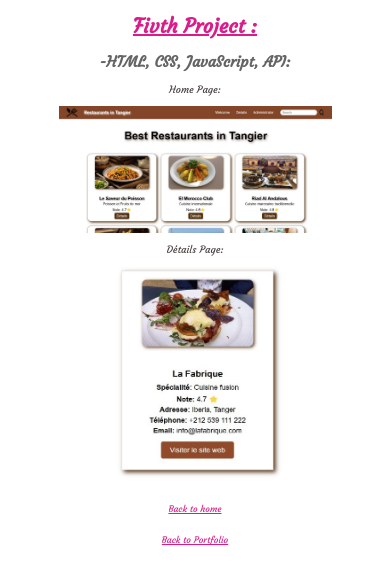
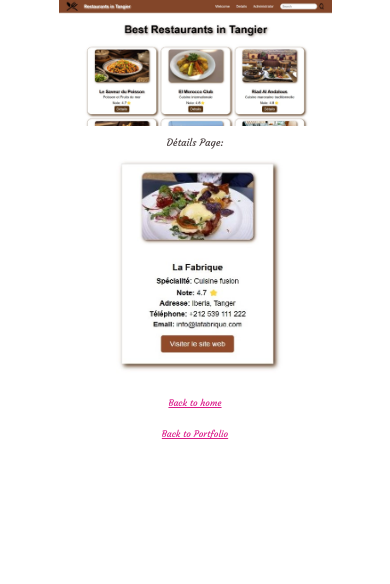
Before and after one commit to alilechassia/Assia-portfolio, a plain HTML site: page restaurantsTanger.html in a window 390 px wide. Drawn offline with Linux system fonts and the light colour scheme.

Commit message:
Update restaurantsTanger.html

```diff
--- a/restaurantsTanger.html
+++ b/restaurantsTanger.html
@@ -4,7 +4,7 @@
     <meta charset="UTF-8">
     <meta name="viewport" content="width=device-width, initial-scale=1.0">
     <link rel="shortcut icon" href="img/logo.webp"/>
-    <title> Fivth Project </title>
+    <title>Restaurants Tanger</title>
     <style>
         @import url('https://fonts.googleapis.com/css2?family=Anton&family=Courgette&display=swap');
         body {
@@ -12,20 +12,6 @@
             font-family: 'Courgette', cursive;
             margin: 0;
             padding: 0;
-        }
-        header {
-            text-align: center;
-            color: rgb(218, 28, 138);
-            font-size: 50px;
-        }
-        h1 {
-            font-size: 35px;
-            text-align: center;
-        }
-        h2 {
-            font-size: 30px;
-            text-align: center;
-            color: rgb(100, 100, 100);
         }
         p {
             text-align: center;
@@ -44,36 +30,7 @@
             margin: 0 auto;
             max-width: 100%;
         }
-        @media (max-width: 768px) {
-            header {
-                font-size: 40px;
-            }
-            h1 {
-                font-size: 30px;
-            }
-            h2 {
-                font-size: 25px;
-            }
-            p {
-                font-size: 20px;
-            }
-            a {
-                font-size: 16px;
-            }
-            img {
-                max-width: 80%;
-            }
-        }
         @media (max-width: 480px) {
-            header {
-                font-size: 30px;
-            }
-            h1 {
-                font-size: 20px;
-            }
-            h2 {
-                font-size: 15px;
-            }
             p {
                 font-size: 10px;
             }
@@ -87,11 +44,6 @@
     </style>
 </head>
 <body>
-    <header>
-        <h1><u>Fivth Project :</u></h1>
-    </header>
-        <h2>-HTML, CSS, JavaScript, API:</h2>
-        <p>Home Page:</p>
         <img src="img/API2.jfif" alt="API2">
         <p>Détails Page:</p>
         <img src="img/API1 -.jpg" alt="API1">
```
